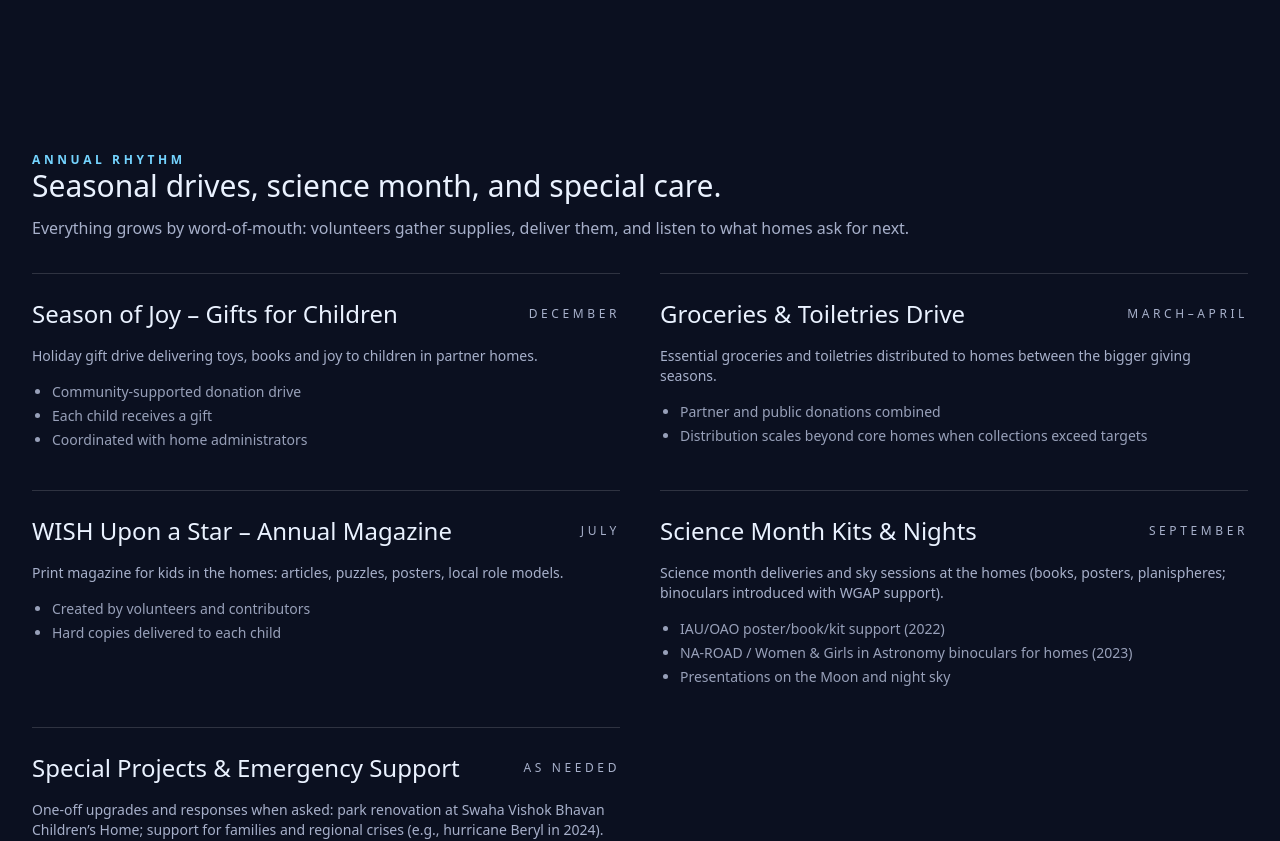
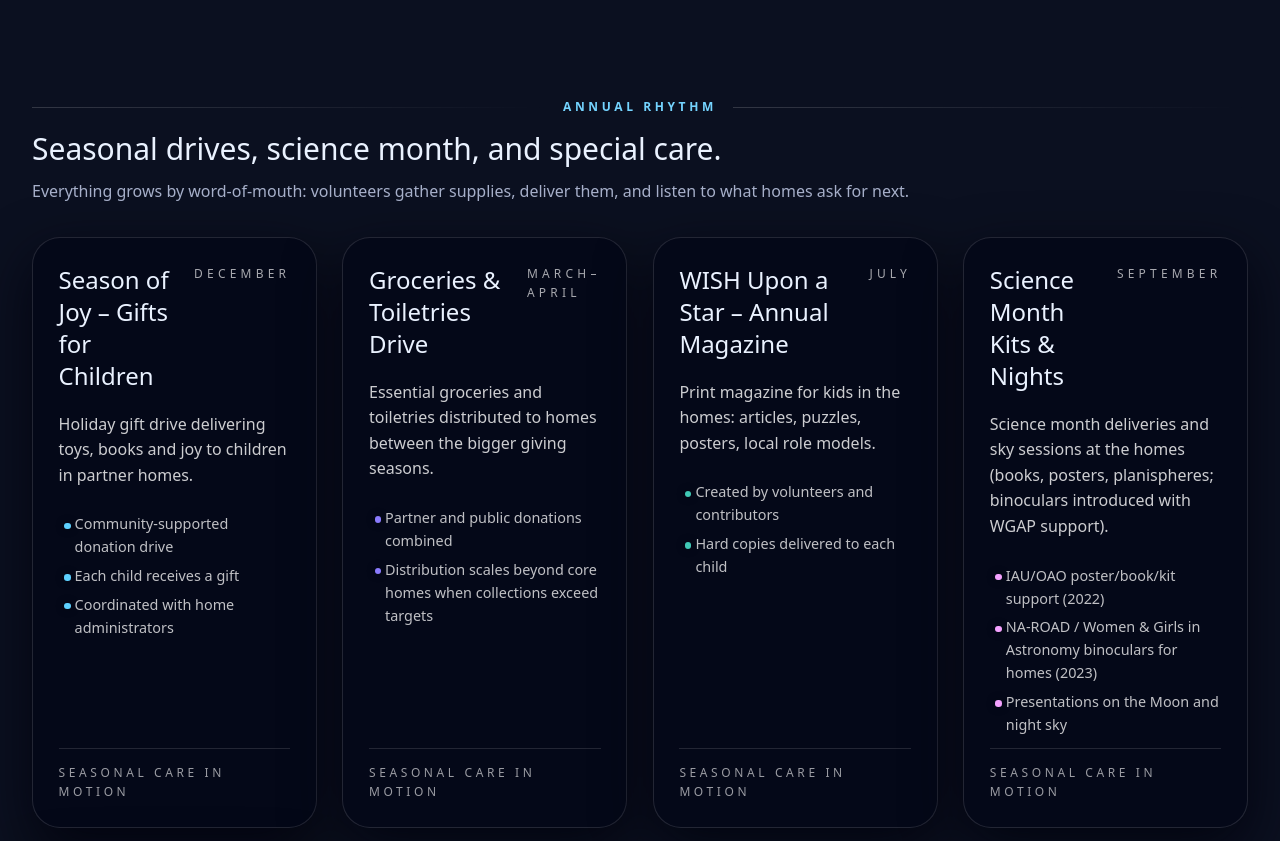
Before and after one commit to M3RCU3Y/wish-web, a Next.js app: page / in a window 1280 px wide. Shown: the part 980-1821 px from the top of the page. Built offline with nearby package versions, Linux system fonts and the light colour scheme.

Commit message:
Remove AuroraFocusGate component and update page layout with new program sections

```diff
--- a/src/app/globals.css
+++ b/src/app/globals.css
@@ -315,36 +315,6 @@ html.sr-enabled .sr-show {
   z-index: 1;
 }
 
-.aurora-focus-gate {
-  position: fixed;
-  inset-inline: 0;
-  bottom: 0;
-  height: clamp(110px, 12vw, 160px);
-  pointer-events: none;
-  z-index: 40;
-  opacity: 0;
-  transition: opacity 0.35s ease;
-  background: transparent;
-  backdrop-filter: blur(48px) saturate(160%);
-  -webkit-backdrop-filter: blur(48px) saturate(160%);
-}
-.aurora-focus-gate--active {
-  opacity: 1;
-}
-.aurora-focus-gate__fog {
-  position: absolute;
-  inset: 0;
-  border-radius: 0;
-  background: linear-gradient(180deg, rgba(7, 11, 30, 0.14) 0%, rgba(7, 11, 30, 0.04) 55%, rgba(7, 11, 30, 0) 100%);
-  mask-image: linear-gradient(to top, rgba(255, 255, 255, 1), rgba(255, 255, 255, 0));
-  opacity: 0.55;
-}
-.aurora-focus-sentinel {
-  width: 100%;
-  height: 1px;
-  pointer-events: none;
-}
-
 @keyframes constellation-drift {
   0% {
     transform: translate3d(0, 0, 0) scale(1);
@@ -559,6 +529,133 @@ html.sr-enabled .sr-show {
   .notes-hero-grid__card,
   .notes-panel__note {
     transition: none;
+  }
+}
+
+
+.programs-header {
+  display: flex;
+  flex-direction: column;
+  gap: 1rem;
+}
+.programs-divider {
+  display: grid;
+  grid-template-columns: 1fr auto 1fr;
+  align-items: center;
+  gap: 1rem;
+}
+.programs-divider span {
+  height: 1px;
+  background: linear-gradient(90deg, rgba(255, 255, 255, 0.25), rgba(255, 255, 255, 0));
+  opacity: 0.65;
+}
+.programs-grid {
+  display: grid;
+  gap: clamp(1.5rem, 2vw, 2.5rem);
+  grid-template-columns: repeat(auto-fit, minmax(280px, 1fr));
+  align-items: stretch;
+  grid-auto-rows: 1fr;
+}
+.programs-card {
+  position: relative;
+  border-radius: 28px;
+  border: 1px solid rgba(255, 255, 255, 0.12);
+  padding: clamp(1.5rem, 2vw, 2rem);
+  background: rgba(5, 8, 24, 0.92);
+  box-shadow: 0 20px 55px rgba(1, 2, 12, 0.8);
+  min-height: 260px;
+  overflow: hidden;
+  transition: transform 0.4s ease, border-color 0.4s ease, box-shadow 0.4s ease;
+  display: flex;
+  flex-direction: column;
+  gap: 0.75rem;
+  height: 100%;
+}
+.programs-card::before {
+  content: "";
+  position: absolute;
+  inset: 0;
+  background: radial-gradient(circle at 10% 20%, color-mix(in srgb, var(--program-card-accent, #38c0b5) 40%, transparent));
+  opacity: 0.2;
+  pointer-events: none;
+  transition: opacity 0.4s ease;
+}
+.programs-card:hover,
+.programs-card:focus-within {
+  transform: translateY(-6px);
+  border-color: rgba(255, 255, 255, 0.4);
+  box-shadow: 0 30px 60px rgba(3, 6, 25, 0.8);
+}
+.programs-card:hover::before,
+.programs-card:focus-within::before {
+  opacity: 0.35;
+}
+.programs-card__header {
+  display: flex;
+  justify-content: space-between;
+  align-items: flex-start;
+  gap: 1rem;
+}
+.programs-card__header h3 {
+  margin: 0;
+}
+.programs-card__when {
+  font-size: 0.75rem;
+  letter-spacing: 0.35em;
+  text-transform: uppercase;
+  color: rgba(255, 255, 255, 0.65);
+}
+.programs-card__summary {
+  margin-top: 0.5rem;
+  color: rgba(255, 255, 255, 0.8);
+}
+.programs-card__body {
+  flex: 1;
+  display: flex;
+  flex-direction: column;
+  gap: 0.75rem;
+}
+.programs-card__bullets {
+  margin-top: 0.75rem;
+  padding-left: 1rem;
+  color: rgba(255, 255, 255, 0.75);
+  display: grid;
+  gap: 0.35rem;
+}
+.programs-card__bullets li {
+  font-size: 0.9rem;
+  position: relative;
+}
+.programs-card__bullets li::before {
+  content: "";
+  position: absolute;
+  left: -0.65rem;
+  top: 0.65rem;
+  width: 0.4rem;
+  height: 0.4rem;
+  border-radius: 50%;
+  background: var(--program-card-accent, #5dd1ff);
+  box-shadow: 0 0 8px rgba(0, 0, 0, 0.4);
+}
+.programs-card__tagline {
+  margin-top: auto;
+  padding-top: 0.85rem;
+  border-top: 1px solid rgba(255, 255, 255, 0.12);
+  font-size: 0.75rem;
+  letter-spacing: 0.3em;
+  text-transform: uppercase;
+  color: rgba(255, 255, 255, 0.6);
+}
+
+@media (prefers-reduced-motion: reduce) {
+  .programs-card,
+  .programs-card__bullets li::before {
+    transition: none;
+  }
+  .programs-card:hover,
+  .programs-card:focus-within {
+    transform: none;
+    box-shadow: 0 20px 45px rgba(1, 2, 12, 0.8);
   }
 }
 
--- a/src/app/page.tsx
+++ b/src/app/page.tsx
@@ -3,8 +3,8 @@ import Link from "next/link";
 import { org, programs, publications, highlightCTA } from "@/data/site";
 import { GlassCard } from "@/components/ui/glass-card";
 import { SectionBottomScrim } from "@/components/section-scrim";
-import { AuroraFocusGate } from "@/components/aurora-focus-gate";
 import { FadeReveal } from "@/components/reveal";
+import type { CSSProperties } from "react";
 
 const heroStats = [
   {
@@ -52,6 +52,8 @@ const fieldHighlights = [
     icon: "🛰️",
   },
 ];
+
+const programAccents = ["#5dd1ff", "#8a7bfd", "#40c9b6", "#f4a2ff", "#f7b84a"];
 
 export default function Home() {
   const featuredPublication = [...publications].sort((a, b) => b.year - a.year)[0];
@@ -119,16 +121,19 @@ export default function Home() {
         <SectionBottomScrim />
       </section>
 
-      <AuroraFocusGate />
-
       <section className="section relative">
         <FadeReveal>
           <div className="container space-y-8">
-            <div>
+            <div className="programs-header">
+              <div className="programs-divider">
+                <span />
                 <p className="text-xs font-semibold uppercase tracking-[0.3em] text-sky-300">
                   Annual rhythm
                 </p>
-            <h2 className="mb-3 font-serif text-3xl text-text-hi">
+                <span />
+              </div>
+              <div className="space-y-3">
+                <h2 className="font-serif text-3xl text-text-hi">
                   Seasonal drives, science month, and special care.
                 </h2>
                 <p className="text-text-lo">
@@ -136,23 +141,33 @@ export default function Home() {
                   for next.
                 </p>
               </div>
-            <div className="grid gap-10 lg:grid-cols-2">
-              {programs.map((program, idx) => (
+            </div>
+
+            <div className="programs-grid">
+              {programs.map((program, idx) => {
+                const accentColor = programAccents[idx % programAccents.length];
+                const style = { "--program-card-accent": accentColor } as CSSProperties;
+
+                return (
                 <FadeReveal key={program.id} delay={idx * 0.08} amount={0.25}>
-                  <article className="space-y-4 border-t border-white/15 pt-6">
-                    <div className="flex flex-wrap items-center justify-between gap-4 text-text-lo">
+                  <article className="programs-card" style={style}>
+                    <div className="programs-card__header">
                       <h3 className="font-serif text-2xl text-text-hi">{program.title}</h3>
-                      <span className="text-xs uppercase tracking-[0.3em]">{program.when}</span>
+                      <span className="programs-card__when">{program.when}</span>
                     </div>
-                    <p className="text-sm text-text-lo">{program.summary}</p>
-                    <ul className="list-disc space-y-1 pl-5 text-sm text-text-lo/90">
+                    <div className="programs-card__body">
+                      <p className="programs-card__summary">{program.summary}</p>
+                      <ul className="programs-card__bullets">
                         {program.bullets.map((bullet) => (
                           <li key={bullet}>{bullet}</li>
                         ))}
                       </ul>
+                    </div>
+                    <div className="programs-card__tagline">Seasonal care in motion</div>
                   </article>
                 </FadeReveal>
-              ))}
+                );
+              })}
             </div>
           </div>
         </FadeReveal>
--- a/src/components/aurora-focus-gate.tsx
+++ /dev/null
@@ -1,42 +0,0 @@
-"use client";
-
-import { useEffect, useRef, useState } from "react";
-
-export function AuroraFocusGate() {
-  const sentinelRef = useRef<HTMLDivElement>(null);
-  const [isBlurActive, setIsBlurActive] = useState(true);
-
-  useEffect(() => {
-    const sentinel = sentinelRef.current;
-    if (!sentinel) return;
-
-    setIsBlurActive(true);
-
-    if (typeof IntersectionObserver === "undefined") {
-      setIsBlurActive(false);
-      return;
-    }
-
-    const observer = new IntersectionObserver(
-      ([entry]) => {
-        setIsBlurActive(!entry.isIntersecting);
-      },
-      { rootMargin: "0px 0px -160px 0px", threshold: 0 }
-    );
-
-    observer.observe(sentinel);
-
-    return () => {
-      observer.disconnect();
-    };
-  }, []);
-
-  return (
-    <>
-      <div aria-hidden className={`aurora-focus-gate${isBlurActive ? " aurora-focus-gate--active" : ""}`}>
-        <span className="aurora-focus-gate__fog" />
-      </div>
-      <div ref={sentinelRef} aria-hidden className="aurora-focus-sentinel" />
-    </>
-  );
-}
```
Lines whose indentation alone changed are shown as unchanged.
